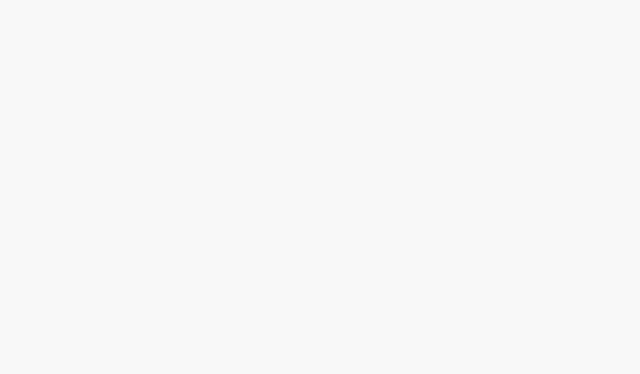
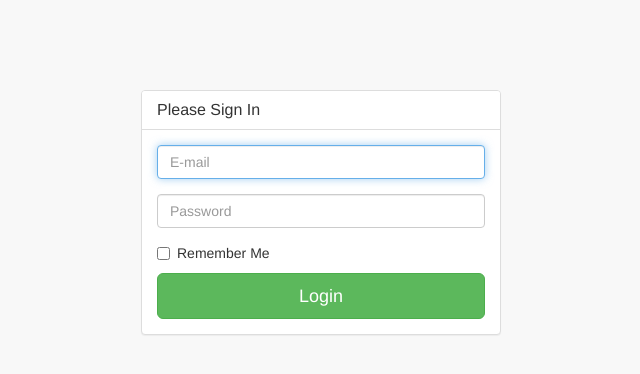
Before and after one commit to posidenic/smi-scm, a Vue app: page /login in a window 1280 px wide. Shown: the top 374 px of the page, without its empty margins (319-959 px from the left). Built offline with nearby package versions, Linux system fonts and the light colour scheme.

Commit message:
添加登录组件

```diff
--- a/src/components/index.vue
+++ b/src/components/index.vue
@@ -34,9 +34,11 @@
             </a>
             <ul class="dropdown-menu dropdown-user">
               <li>
-                <a href="login.html">
+                <!-- <a href="login.html">
                   <i class="fa fa-sign-out fa-fw"></i> 退出登录
-                </a>
+                </a> -->
+                <router-link to="/login">
+                <i class="fa fa-sign-out fa-fw"></i> 退出登录</router-link>
               </li>
             </ul>
             <!-- /.dropdown-user -->
--- /dev/null
+++ b/src/components/login.vue
@@ -0,0 +1,42 @@
+<template>
+        <div class="container">
+        <div class="row">
+            <div class="col-md-4 col-md-offset-4">
+                <div class="login-panel panel panel-default">
+                    <div class="panel-heading">
+                        <h3 class="panel-title">Please Sign In</h3>
+                    </div>
+                    <div class="panel-body">
+                        <form role="form">
+                            <fieldset>
+                                <div class="form-group">
+                                    <input class="form-control" placeholder="E-mail" name="email" type="email" autofocus>
+                                </div>
+                                <div class="form-group">
+                                    <input class="form-control" placeholder="Password" name="password" type="password" value="">
+                                </div>
+                                <div class="checkbox">
+                                    <label>
+                                        <input name="remember" type="checkbox" value="Remember Me">Remember Me
+                                    </label>
+                                </div>
+                                <!-- Change this to a button or input when using this as a form -->
+                                <a href="index.html" class="btn btn-lg btn-success btn-block">Login</a>
+                            </fieldset>
+                        </form>
+                    </div>
+                </div>
+            </div>
+        </div>
+    </div>
+</template>
+
+<script>
+export default {
+
+}
+</script>
+
+<style>
+
+</style>
--- a/src/router/index.js
+++ b/src/router/index.js
@@ -1,6 +1,7 @@
 import Vue from 'vue'
 import Router from 'vue-router'
 import Index from '@/components/index'
+import Login from '@/components/login'
 import UserManage from '@/components/usermanage'
 
 Vue.use(Router)
@@ -14,10 +15,15 @@ export default new Router({
         }
     },
     {
+        path: '/login',
+        name: 'login',
+        component: Login,
+    },
+    {
         path: '/index',
         name: 'index',
         component: Index,
-        children:[
+        children: [
             {
                 path: 'usermanage',
                 name: 'usermanage',
```
Also changed, not shown: src/components/test.vue (deleted).
